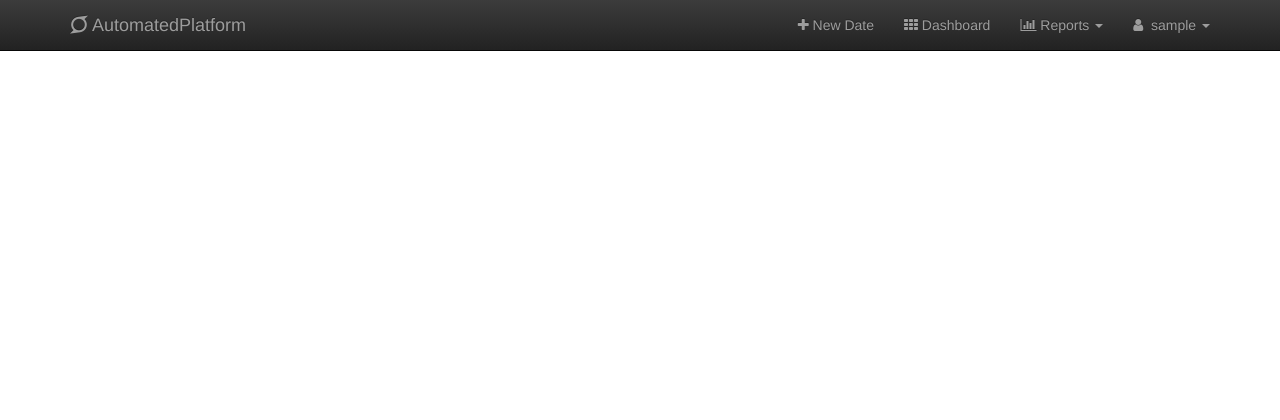
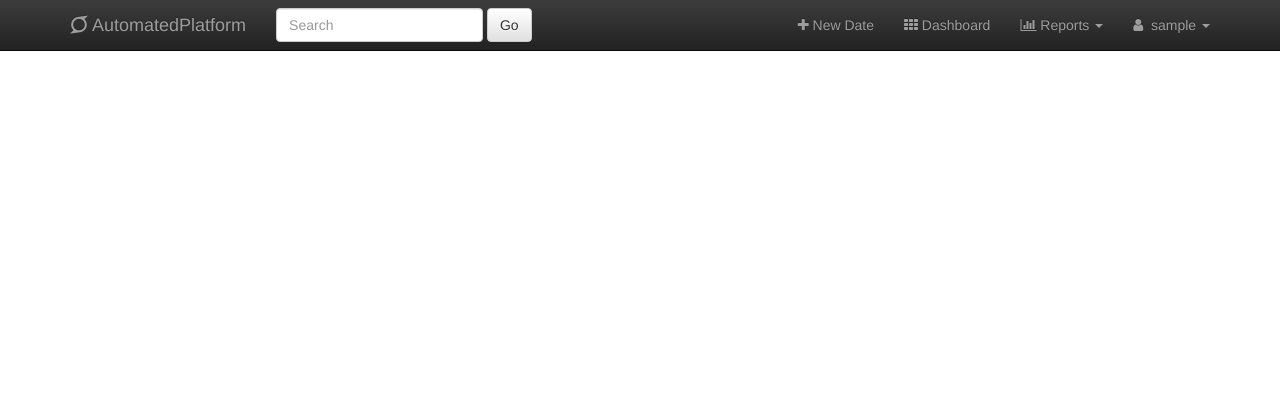
Before and after one commit to xuliexuan/AutomatedPlatform, a Django app: page /highchartsTry/ in a window 1280 px wide. Shown: the top 420 px of the page. Run offline with Django 3.2, Linux system fonts and the light colour scheme; the visitor is signed in with stand-in values (Sample User, id 1); some libraries are stand-ins or nearby versions.

Commit message:
Add search bar, draft version

```diff
--- a/templates/base.html
+++ b/templates/base.html
@@ -9,7 +9,9 @@
     <meta name="viewport" content="width=device-width, initial-scale=1.0">
     <meta name="description" content="">
     <meta name="author" content="">
+    <meta name="keywords" content="">
     <link rel="icon" sizes="512x512" href="{% static 'img/icons/nokia_4.jpg' %}">
+    <link href="" rel="stylesheet">
 
     <title>{% block title %} Automated Platform {% endblock %}</title>
     <meta name="description" content="The Automated Platform for Nokia!">
@@ -29,6 +31,8 @@
         </style>
     {% endblock %}
 
+
+</style>
     {% block extrahead %}{% endblock %}
 </head>
 <body>
@@ -49,6 +53,16 @@
                 <a class="navbar-brand" href="/highchartsTry/">
                     <span class="fa fa-cog fa-spin"></span> AutomatedPlatform</a>
                 {% endif %}
+            </div>
+
+            <!-- Search Bar-->
+            <div>
+                <form class="navbar-form navbar-left" role="search">
+                    <div class="form-group">
+                        <input type="text" class="form-control" placeholder="Search">
+                    </div>
+                    <button type="submit" class="btn btn-default">Go</button>
+                </form>
             </div>
 
             <!-- Collect the nav links, forms, and other content for toggling -->
@@ -103,6 +117,7 @@
                 </ul>
             </div>
         </div>
+
     </nav>
 
     {% block rootcontainer %}
@@ -118,6 +133,8 @@
         </div>
     </div><!-- /.container -->
     {% endblock %}
+
+
 
     <!-- FOOTER -->
     <footer class="footer navbar-fixed-bottom">
```
